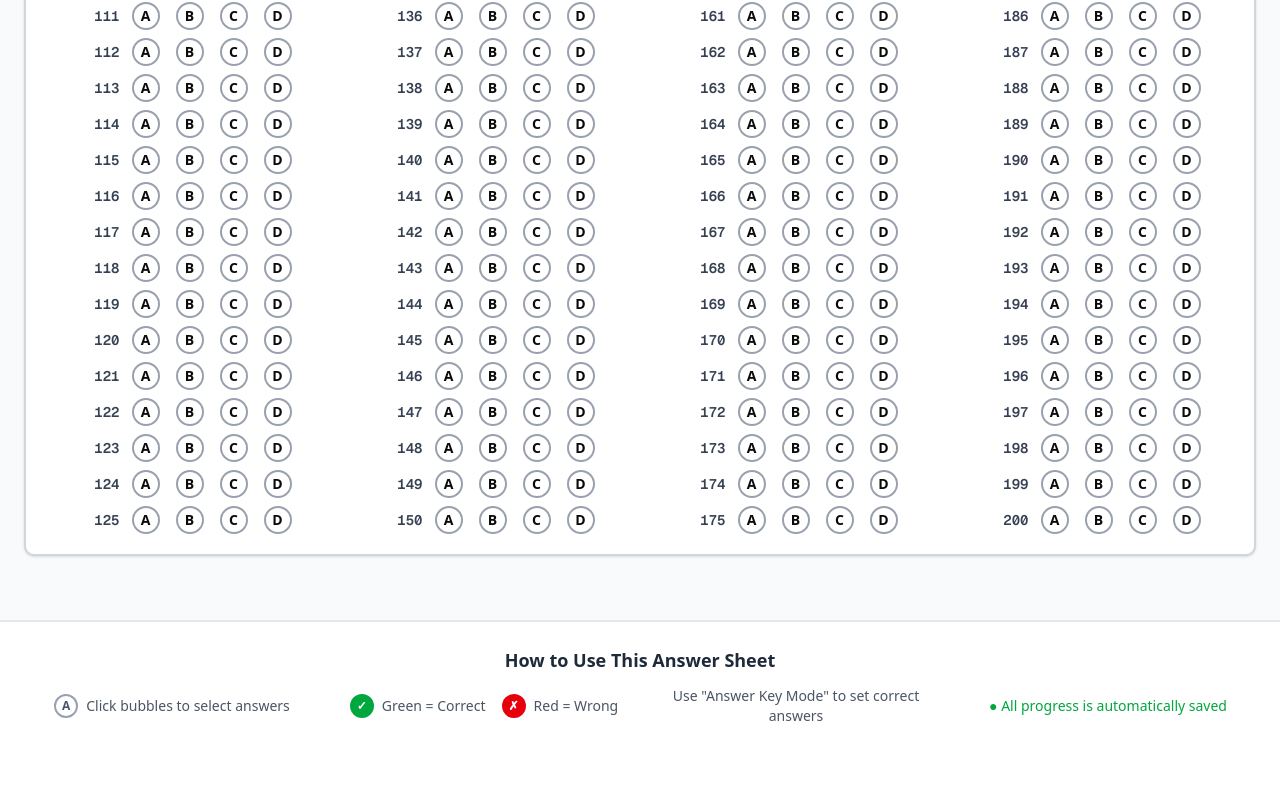
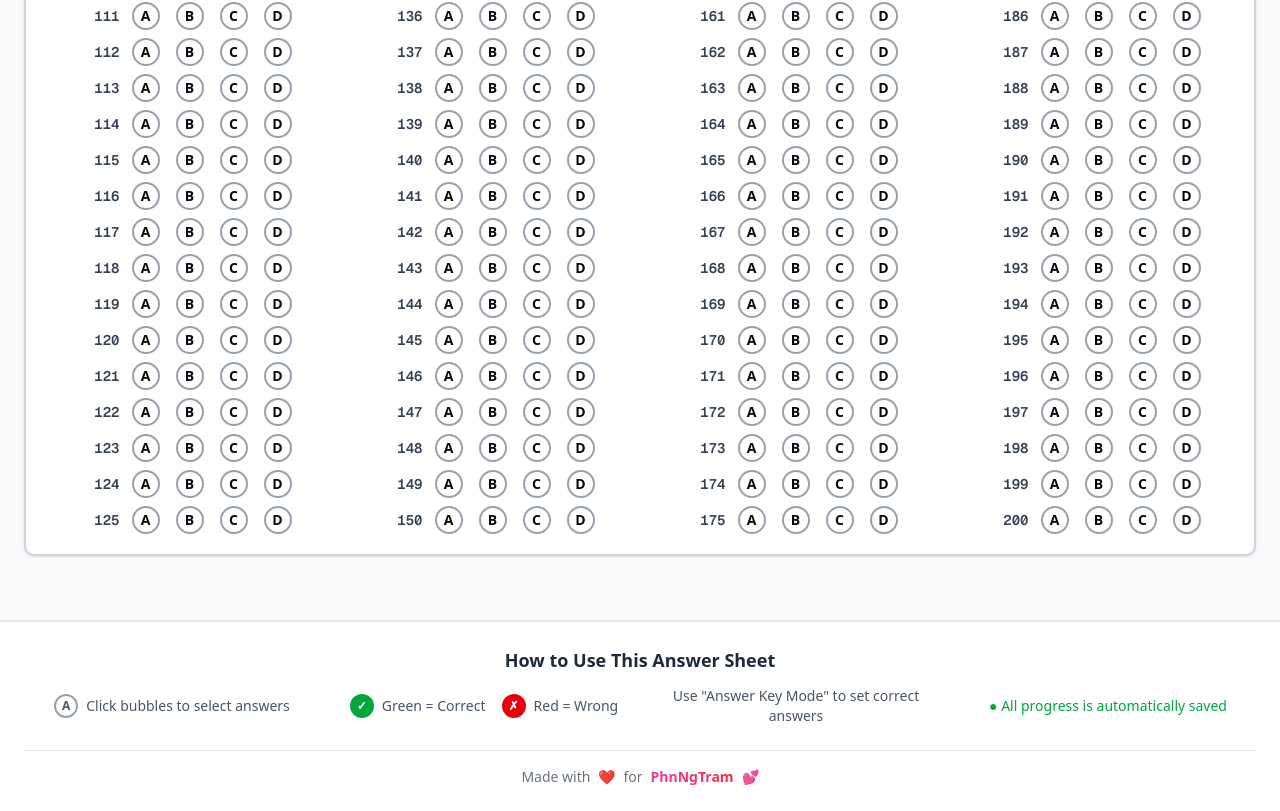
Before and after one commit to NgTnKhoa/toeic-sheet, a Next.js app: page / in a window 1280 px wide. Shown: the part 1830-2641 px from the top of the page. Before the commit the page ends 2580 px from the top, so only its background shows below. Built offline with nearby package versions, Linux system fonts and the light colour scheme.

Commit message:
update ui

```diff
--- a/app/page.tsx
+++ b/app/page.tsx
@@ -427,7 +427,17 @@ export default function TOEICAnswerSheet() {
   const scoreData = getScoreData();
 
   return (
-    <div className="min-h-screen bg-gray-50 dark:bg-gray-900">
+    <div className="min-h-screen bg-gray-50 dark:bg-gray-900 relative">
+      {/* Beautiful floating love message */}
+      <div className="fixed top-4 right-4 z-50">
+        <div className="bg-pink-500 text-white px-3 py-1 rounded-full shadow-lg">
+          <div className="flex items-center gap-2">
+        <span>💖</span>
+        <span className="text-sm font-medium">Love you Gobi</span>
+        <span>💖</span>
+          </div>
+        </div>
+      </div>
       {/* Header */}
       <header className="bg-white dark:bg-gray-800 shadow-lg border-b-2 border-gray-200 dark:border-gray-700">
         <div className="max-w-7xl mx-auto px-3 sm:px-6 py-4 sm:py-6">
@@ -660,6 +670,19 @@ export default function TOEICAnswerSheet() {
                 </>
               )}
             </div>
+
+            {/* Sweet love message in footer */}
+            <div className="mt-6 pt-4 border-t border-gray-200 dark:border-gray-600">
+              <div className="flex items-center justify-center gap-2 text-sm">
+                <span className="text-gray-500 dark:text-gray-400">Made with</span>
+                <span className="text-red-500 animate-pulse">❤️</span>
+                <span className="text-gray-500 dark:text-gray-400">for</span>
+                <span className="bg-gradient-to-r from-pink-500 to-red-500 bg-clip-text text-transparent font-bold">
+                  PhnNgTram
+                </span>
+                <span className="text-pink-400">💕</span>
+              </div>
+            </div>
           </div>
         </div>
       </footer>
```
